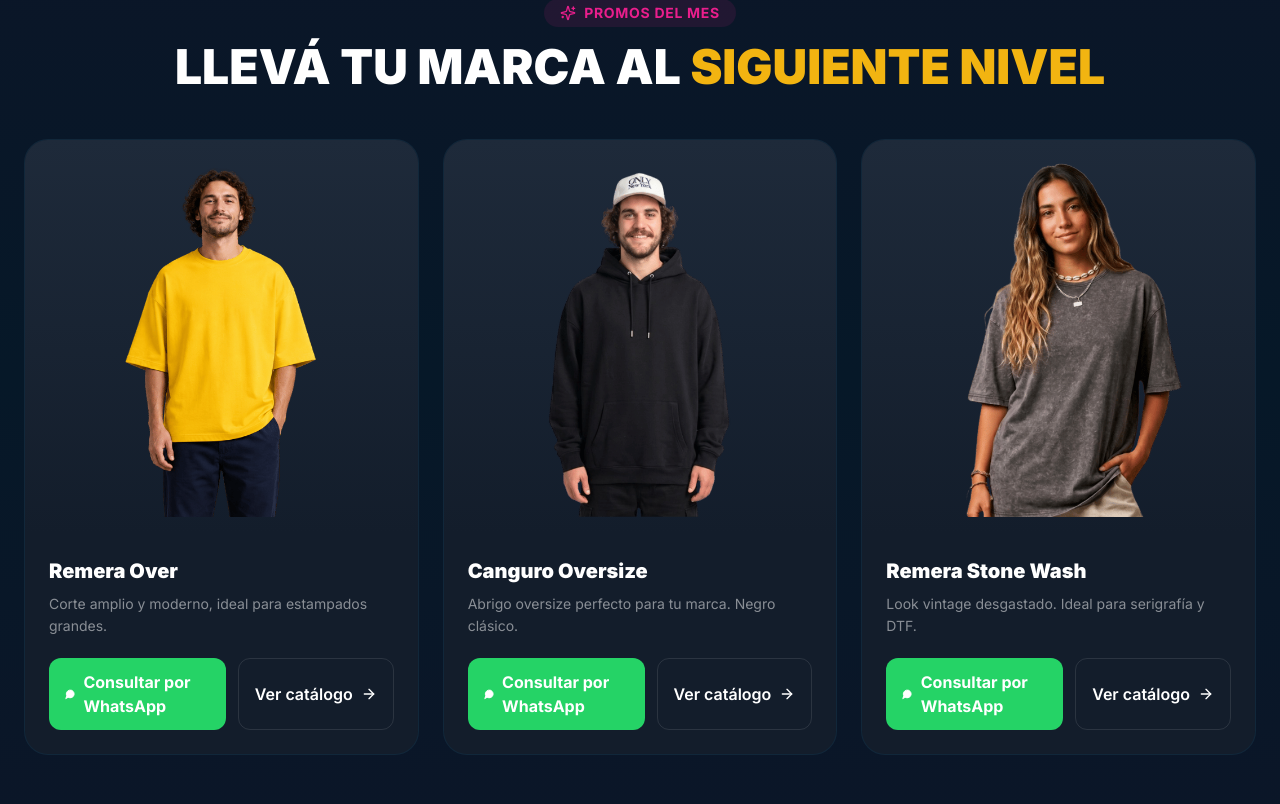
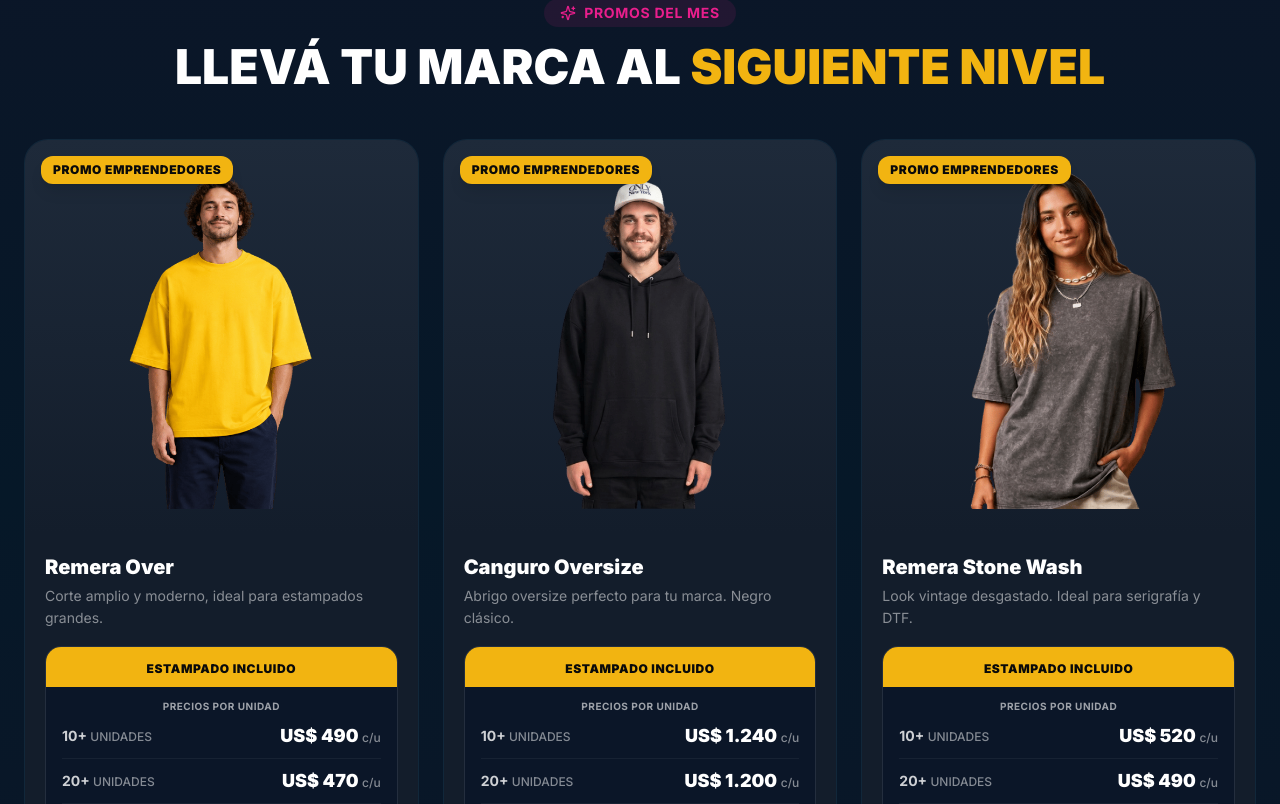
Before and after one commit to horaciogabriel92-art/quotix-webs-ejemplos, a Next.js app: page /networkcapital in a window 1280 px wide. Shown: the part 1336-2140 px from the top of the page. Built offline with nearby package versions, Linux system fonts and the light colour scheme; no server answers.

Commit message:
feat(networkcapital): rediseña tarjetas de promos con precios y CTA tipo catálogo
- Agrega priceLabel y priceTiers al modelo Promo.
- Muestra badge 'Promo emprendedores', tabla de precios por unidad y botón Cotizar.
- Ajusta CTA de WhatsApp y conserva link a catálogo.

```diff
--- a/src/components/networkcapital/PromoSection.tsx
+++ b/src/components/networkcapital/PromoSection.tsx
@@ -5,6 +5,7 @@ import Link from "next/link";
 import { motion } from "motion/react";
 import { MessageCircle, ArrowRight, Sparkles } from "lucide-react";
 import { PROMOS, BRAND } from "@/lib/networkcapital-data";
+import { FormattedPrice } from "@/components/FormattedPrice";
 
 export default function PromoSection() {
   return (
@@ -45,6 +46,13 @@ export default function PromoSection() {
               viewport={{ once: true, margin: "-40px" }}
               transition={{ duration: 0.5, delay: index * 0.1 }}
             >
+              {/* Promo badge */}
+              <div className="absolute top-4 left-4 z-10">
+                <span className="inline-flex items-center gap-1.5 px-3 py-1.5 bg-[#F2B411] text-[#0A0A0A] text-xs font-black rounded-lg uppercase tracking-wider shadow-lg">
+                  Promo emprendedores
+                </span>
+              </div>
+
               {/* Image */}
               <div className="relative aspect-square bg-gradient-to-b from-[#1e2a3a] to-[#131d2b]">
                 <Image
@@ -52,26 +60,63 @@ export default function PromoSection() {
                   alt={promo.title}
                   fill
                   sizes="(max-width: 768px) 100vw, 33vw"
-                  className="object-contain p-4 group-hover:scale-105 transition-transform duration-500"
+                  className="object-contain p-6 group-hover:scale-105 transition-transform duration-500"
                 />
               </div>
 
               {/* Content */}
-              <div className="p-6">
-                <h3 className="text-xl font-black text-white mb-2 group-hover:text-[#F2B411] transition-colors">
-                  {promo.title}
-                </h3>
-                <p className="text-white/50 text-sm mb-5 leading-relaxed">
-                  {promo.subtitle}
-                </p>
-                <div className="flex flex-col sm:flex-row gap-3">
+              <div className="p-5 space-y-4">
+                <div>
+                  <h3 className="text-xl font-black text-white group-hover:text-[#F2B411] transition-colors">
+                    {promo.title}
+                  </h3>
+                  <p className="text-white/50 text-sm mt-1 leading-relaxed">
+                    {promo.subtitle}
+                  </p>
+                </div>
+
+                {/* Price card */}
+                <div className="rounded-2xl overflow-hidden border border-white/10 bg-[#0B1628]">
+                  <div className="bg-[#F2B411] px-4 py-2 text-center">
+                    <span className="text-[#0A0A0A] text-xs font-black uppercase tracking-wider">
+                      {promo.priceLabel}
+                    </span>
+                  </div>
+                  <div className="px-4 py-3">
+                    <p className="text-center text-[10px] font-bold text-white/60 uppercase tracking-wider mb-2">
+                      Precios por unidad
+                    </p>
+                    <div className="space-y-2">
+                      {promo.priceTiers.map((tier) => (
+                        <div
+                          key={tier.qty}
+                          className="flex items-center justify-between border-b border-white/5 last:border-0 pb-2 last:pb-0"
+                        >
+                          <span className="text-white/80 text-sm font-bold">
+                            {tier.qty}+{" "}
+                            <span className="text-white/50 text-xs font-medium uppercase">
+                              unidades
+                            </span>
+                          </span>
+                          <span className="text-white text-lg font-black">
+                            <FormattedPrice usd={tier.price} className="text-white" />{" "}
+                            <span className="text-xs text-white/50 font-medium">c/u</span>
+                          </span>
+                        </div>
+                      ))}
+                    </div>
+                  </div>
+                </div>
+
+                {/* CTAs */}
+                <div className="flex flex-col gap-3">
                   <a
                     href={`https://wa.me/${BRAND.whatsapp}?text=${encodeURIComponent(
-                      `Hola Network Capital! Vi la promo de ${promo.title} en la web y quiero más info.`
+                      `Hola Network Capital! Vi la promo de ${promo.title} en la web y quiero cotizar.`
                     )}`}
                     target="_blank"
                     rel="noopener noreferrer"
-                    className="flex-1 inline-flex items-center justify-center gap-2 px-4 py-3 bg-[#25D366] text-white font-bold rounded-xl hover:bg-[#1ebd59] transition-all"
+                    className="w-full inline-flex items-center justify-center gap-2 px-4 py-3 bg-[#25D366] text-white font-bold rounded-xl hover:bg-[#1ebd59] transition-all"
                   >
                     <MessageCircle className="w-4 h-4 fill-white" />
                     {promo.ctaText}
@@ -79,7 +124,7 @@ export default function PromoSection() {
                   {promo.productLink && (
                     <Link
                       href={promo.productLink}
-                      className="inline-flex items-center justify-center gap-2 px-4 py-3 border border-white/10 text-white font-semibold rounded-xl hover:bg-white/5 transition-all"
+                      className="inline-flex items-center justify-center gap-2 px-4 py-2.5 border border-white/10 text-white text-sm font-semibold rounded-xl hover:bg-white/5 transition-all"
                     >
                       Ver catálogo
                       <ArrowRight className="w-4 h-4" />
--- a/src/lib/networkcapital-data.ts
+++ b/src/lib/networkcapital-data.ts
@@ -32,6 +32,8 @@ export interface Promo {
   image: string;
   ctaText: string;
   productLink?: string;
+  priceLabel: string;
+  priceTiers: PriceTier[];
 }
 
 export const PROMOS: Promo[] = [
@@ -40,24 +42,42 @@ export const PROMOS: Promo[] = [
     title: "Remera Over",
     subtitle: "Corte amplio y moderno, ideal para estampados grandes.",
     image: "/networkcapital/productos/promo remere over sin fondo.png",
-    ctaText: "Consultar por WhatsApp",
+    ctaText: "Cotizar",
     productLink: "/networkcapital/remeras",
+    priceLabel: "ESTAMPADO INCLUIDO",
+    priceTiers: [
+      { qty: 10, label: "10+ unidades", price: 490 },
+      { qty: 20, label: "20+ unidades", price: 470 },
+      { qty: 30, label: "30+ unidades", price: 450 },
+    ],
   },
   {
     id: "promo-canguro-oversize",
     title: "Canguro Oversize",
     subtitle: "Abrigo oversize perfecto para tu marca. Negro clásico.",
     image: "/networkcapital/productos/promo canguro oversize negro sin fondo.png",
-    ctaText: "Consultar por WhatsApp",
+    ctaText: "Cotizar",
     productLink: "/networkcapital/canguros",
+    priceLabel: "ESTAMPADO INCLUIDO",
+    priceTiers: [
+      { qty: 10, label: "10+ unidades", price: 1240 },
+      { qty: 20, label: "20+ unidades", price: 1200 },
+      { qty: 30, label: "30+ unidades", price: 1160 },
+    ],
   },
   {
     id: "promo-stone-wash-gris",
     title: "Remera Stone Wash",
     subtitle: "Look vintage desgastado. Ideal para serigrafía y DTF.",
     image: "/networkcapital/productos/promo remera stone wash gris sin fondo.png",
-    ctaText: "Consultar por WhatsApp",
+    ctaText: "Cotizar",
     productLink: "/networkcapital/remeras",
+    priceLabel: "ESTAMPADO INCLUIDO",
+    priceTiers: [
+      { qty: 10, label: "10+ unidades", price: 520 },
+      { qty: 20, label: "20+ unidades", price: 490 },
+      { qty: 30, label: "30+ unidades", price: 460 },
+    ],
   },
 ];
 
```
